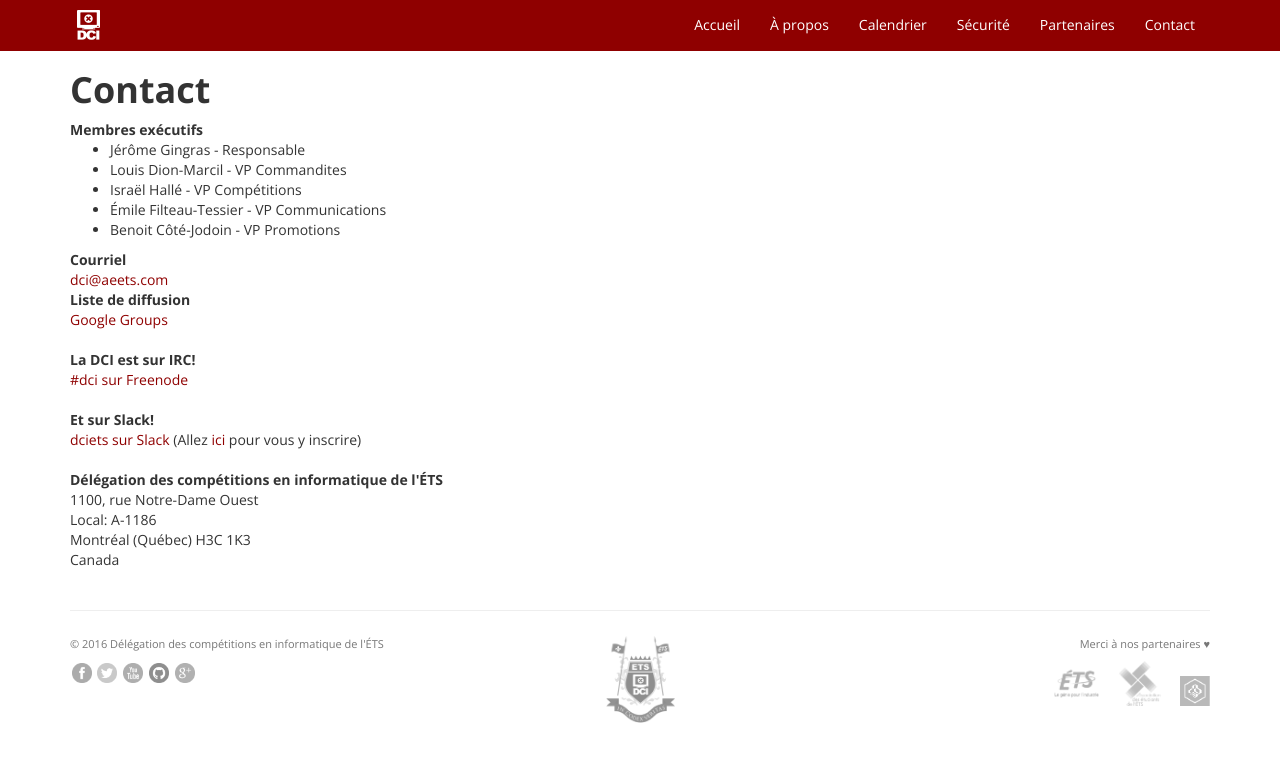
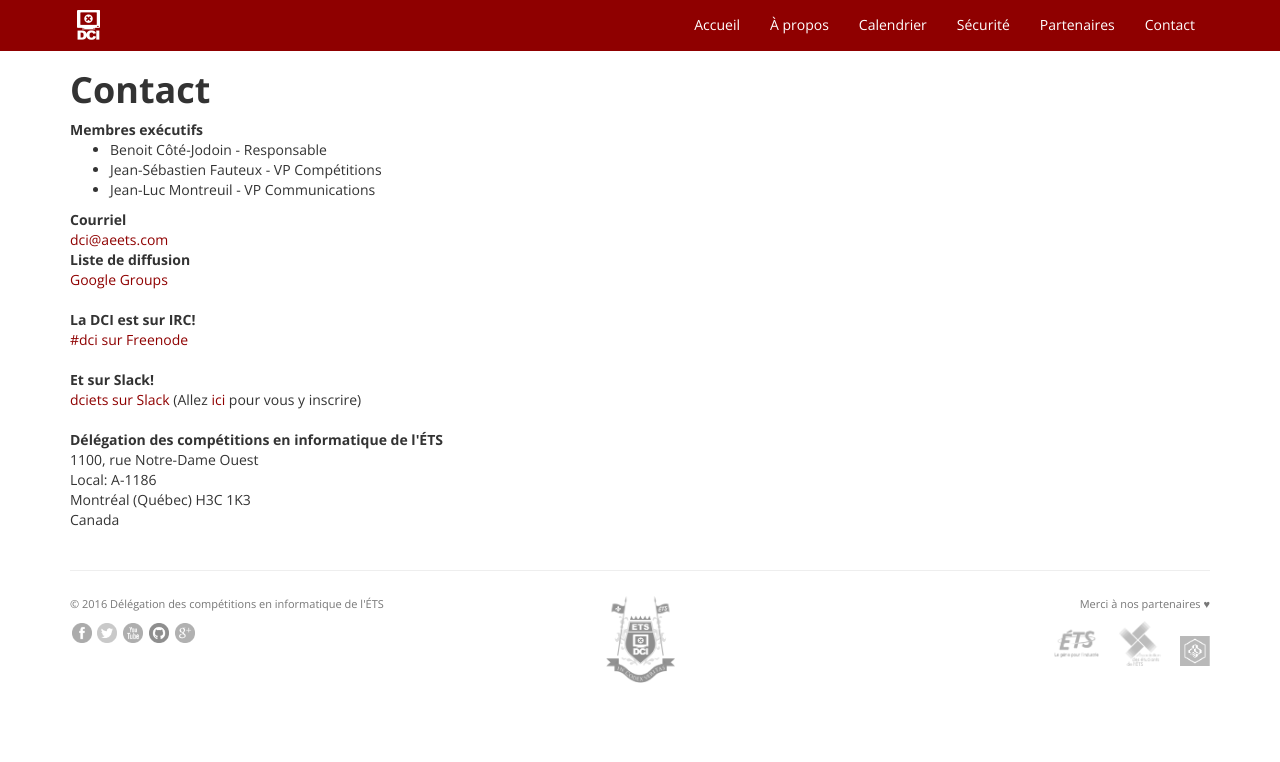
Before and after one commit to dciets/dciets.github.io, a Jekyll site: the page built from contact.html, in a window 1280 px wide. Shown: the top 762 px of the page. Built offline with Jekyll 4.4.1, drawn with Linux system fonts in a browser that asks for light colours.

Commit message:
Update exec

```diff
--- a/_data/exec.yml
+++ b/_data/exec.yml
@@ -1,14 +1,8 @@
- - name: Jérôme Gingras
+ - name: Benoit Côté-Jodoin
    role: Responsable
 
- - name: Louis Dion-Marcil
-   role: VP Commandites
-
- - name: Israël Hallé
+ - name: Jean-Sébastien Fauteux
    role: VP Compétitions
 
- - name: Émile Filteau-Tessier
+ - name: Jean-Luc Montreuil
    role: VP Communications
-
- - name: Benoit Côté-Jodoin
-   role: VP Promotions
```
